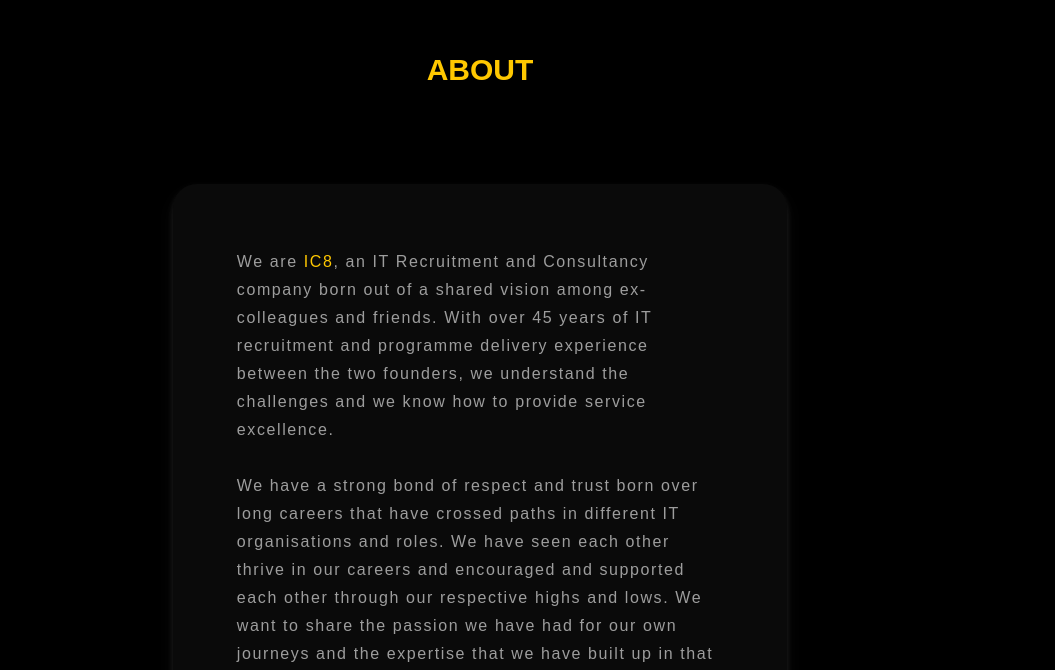
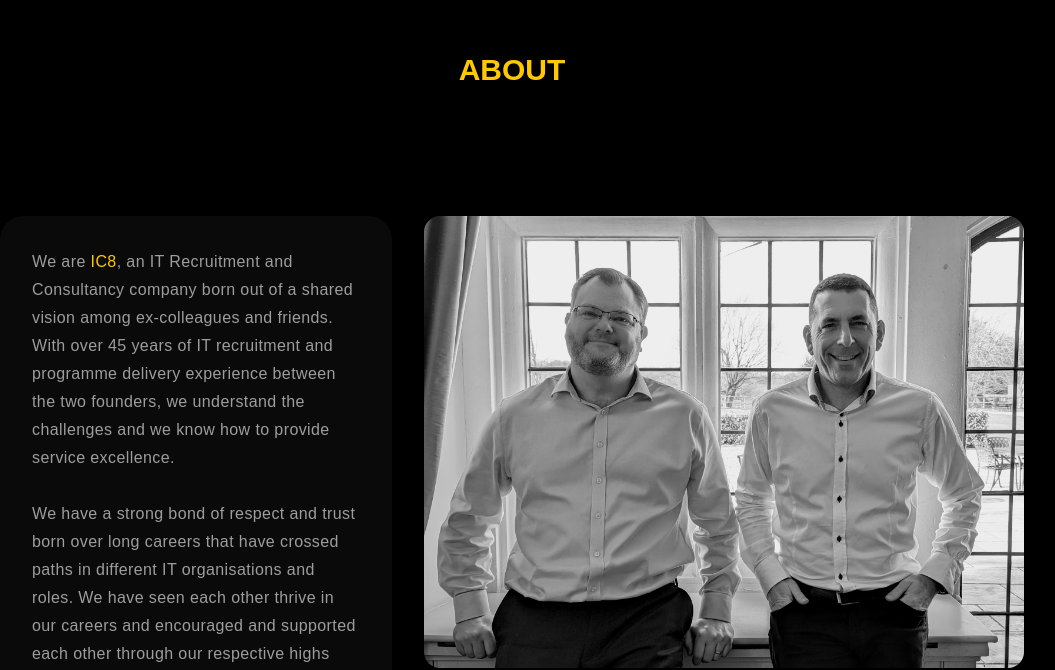
Before and after one commit to technologyconsulting/ic8-production, a Next.js app: page / in a window 1280 px wide. Shown: the part 3272-3942 px from the top of the page, without its empty margins (128-1183 px from the left). Built offline with nearby package versions, Linux system fonts and the light colour scheme; no server answers.

Commit message:
styling: people images and services text colour

```diff
--- a/package.json
+++ b/package.json
@@ -28,6 +28,7 @@
     "nodemailer": "^6.9.8",
     "react": "^18",
     "react-dom": "^18",
+    "react-icons": "^5.0.1",
     "tailwind-merge": "^2.2.0",
     "tailwindcss-animate": "^1.0.7",
     "vaul": "^0.8.0"
--- a/src/app/page.tsx
+++ b/src/app/page.tsx
@@ -44,7 +44,7 @@
         <section className="flex min-h-fit flex-col gap-4 md:items-center md:gap-12 lg:my-12 xl:my-0 xl:mt-12 xl:h-fit xl:flex-row xl:gap-8 xl:rounded-s-full xl:border-none landscape:gap-0 landscape:md:gap-12">
           {/* NAME & IMAGE */}
           <div className="flex h-full flex-col md:flex-row md:items-center md:gap-12 xl:w-3/6 xl:flex-row xl:justify-between xl:gap-4 xl:rounded-e-full xl:rounded-l-xl xl:border-none xl:bg-neutral-950 xl:drop-shadow-white landscape:flex-row">
-            <div className="flex w-full flex-col justify-center text-center md:mt-4 md:text-right xl:w-3/5 xl:text-right landscape:sm:w-2/4 landscape:sm:text-right ">
+            <div className="flex w-full flex-col justify-center text-center md:mt-4 md:w-3/6 md:text-right xl:w-3/5 xl:text-right landscape:sm:w-2/4 landscape:sm:text-right ">
               <h1 className="text-4xl font-bold text-white xl:text-6xl landscape:text-4xl">
                 Spencer
               </h1>
@@ -55,7 +55,7 @@
                 CO-FOUNDER
               </h1>
             </div>
-            <div className="mx-auto mt-8 flex w-2/5 justify-center md:w-3/5 xl:mx-0 xl:ml-4 xl:mt-0 xl:w-48 landscape:sm:mx-8 landscape:sm:mt-0 landscape:sm:w-1/6 landscape:md:w-2/5 landscape:xl:w-48 landscape:xl:p-2">
+            <div className="mx-auto mt-8 flex w-2/5 justify-center md:mx-0 md:w-1/5 xl:mx-0 xl:ml-4 xl:mt-0 xl:w-48 landscape:sm:mx-8 landscape:sm:mt-0 landscape:sm:w-1/6 landscape:md:w-1/5 landscape:xl:w-48 landscape:xl:p-2">
               <Image
                 src="/ss-circle.png"
                 alt="Picture of Spencer Shalka, Co-founder of IC8"
@@ -97,17 +97,17 @@
             </p>
           </div>
           {/* NAME & IMAGE */}
-          <div className="flex h-full flex-col-reverse md:flex-row md:items-center md:gap-12 xl:w-3/6 xl:flex-row xl:justify-between xl:gap-4 xl:rounded-e-2xl xl:rounded-s-full xl:border-none xl:bg-neutral-950 xl:drop-shadow-white landscape:flex-row">
-            <div className="mx-auto mt-8 flex w-2/5 justify-center md:w-3/5 xl:mx-0 xl:ml-4 xl:mt-0 xl:w-48 landscape:sm:mx-8 landscape:sm:mt-0 landscape:sm:w-1/6 landscape:md:w-2/5 landscape:xl:w-48 landscape:xl:p-2">
+          <div className="flex h-full flex-col-reverse md:flex-row md:items-center md:justify-end md:gap-12 xl:w-3/6 xl:flex-row xl:justify-between xl:gap-4 xl:rounded-e-2xl xl:rounded-s-full xl:border-none xl:bg-neutral-950 xl:drop-shadow-white landscape:flex-row">
+            <div className="mx-auto mt-8 flex w-2/5 justify-center md:mx-0 md:w-1/5  xl:mx-0 xl:ml-4 xl:mt-0 xl:w-48 landscape:sm:mx-8 landscape:sm:mt-0 landscape:sm:w-1/6 landscape:md:w-1/5 landscape:xl:w-48 landscape:xl:p-2">
               <Image
                 src="/th-circle.png"
                 alt="Picture of Tim Hathaway, Co-founder of IC8"
                 width={500}
                 height={500}
-                className="xl:mr-12"
+                className="rounded-full border xl:mr-12"
               />
             </div>
-            <div className="flex w-full flex-col justify-center text-center md:mt-4 md:text-left xl:ml-4 xl:w-3/5 xl:text-left landscape:sm:w-2/4 landscape:sm:text-left">
+            <div className="flex w-full flex-col justify-center text-center md:mt-4 md:w-3/6 md:text-left xl:ml-4 xl:w-3/5 xl:text-left landscape:sm:w-2/4 landscape:sm:text-left">
               <h1 className="text-4xl font-bold text-white xl:text-6xl landscape:text-4xl">
                 Tim
               </h1>
@@ -128,17 +128,20 @@
       {/* ABOUT & CONTACT US */}
       <section className=" m-auto flex w-full min-w-20 max-w-screen-xl flex-col items-center justify-center bg-black bg-cover px-8 text-center text-ic8 md:w-4/5 xl:w-full xl:flex-row xl:px-0">
         {/* ABOUT */}
-        <section className=" h-full w-full pt-12 xl:mr-16 xl:w-3/5">
+        <section className=" h-full w-full pt-12">
+          {/* <section className=" h-full w-full pt-12 xl:mr-16 xl:w-3/5"> */}
           {/* TITLE */}
           <h2
             id="about"
-            className="scroll-mt-24 text-center text-2xl font-bold md:scroll-mt-40 md:text-3xl xl:mb-24 xl:text-center"
+            className="scroll-mt-24 text-center text-2xl font-bold md:scroll-mt-40 md:text-3xl xl:mb-32 xl:text-center"
           >
             ABOUT
           </h2>
-          <p className="md:w-5/5 xl:text-md my-8 text-center leading-7 tracking-widest text-white text-opacity-60 md:m-auto md:mb-8 md:mt-20 md:rounded-3xl md:bg-neutral-950 md:p-10  md:drop-shadow-white xl:my-8 xl:w-full xl:bg-neutral-950 xl:p-16 xl:text-left xl:drop-shadow-white">
-            We are <span className="text-ic8 text-opacity-100">IC8</span>, an IT
-            Recruitment and Consultancy company born out of a shared vision
+          <div className="mt-12 flex flex-col items-center lg:gap-8 xl:flex-row xl:items-start">
+            {/* <p className="md:w-5/5 xl:text-md my-8 text-center leading-7 tracking-widest text-white text-opacity-60 md:m-auto md:mb-8 md:mt-20 md:rounded-3xl md:bg-neutral-950 md:p-10  md:drop-shadow-white  xl:my-8 xl:w-full xl:bg-neutral-950 xl:p-16 xl:text-left xl:drop-shadow-white"> */}
+            <p className="mb-8 rounded-3xl p-2 text-left leading-7 tracking-wide text-white text-opacity-60 lg:mb-0 lg:bg-neutral-950 lg:p-8">
+              We are <span className="text-ic8 text-opacity-100">IC8</span>, an
+              IT Recruitment and Consultancy company born out of a shared vision
               among ex-colleagues and friends. With over 45 years of IT
               recruitment and programme delivery experience between the two
               founders, we understand the challenges and we know how to provide
@@ -146,31 +149,40 @@
               <br />
               <br />
               We have a strong bond of respect and trust born over long careers
-            that have crossed paths in different IT organisations and roles. We
-            have seen each other thrive in our careers and encouraged and
-            supported each other through our respective highs and lows. We want
-            to share the passion we have had for our own journeys and the
+              that have crossed paths in different IT organisations and roles.
+              We have seen each other thrive in our careers and encouraged and
+              supported each other through our respective highs and lows. We
+              want to share the passion we have had for our own journeys and the
               expertise that we have built up in that time, with our clients and
               candidates.
               <br />
               <br />
               Our recruitment process is designed to be efficient, effective and
-            tailored to your specific needs. We understand that every client and
-            every candidate is unique and we take the time to understand both
-            sets of requirements and expectations to ensure the perfect fit for
-            the role.
+              tailored to your specific needs. We understand that every client
+              and every candidate is unique and we take the time to understand
+              both sets of requirements and expectations to ensure the perfect
+              fit for the role.
               <br />
               <br />
               Our consultancy services are focused on delivering value. We work
-            with our clients to identify areas of improvement, where we provide
-            them with the necessary tools and resources to achieve their goals.
-            Our consultants have a wealth of experience in a variety of complex
-            sectors and are dedicated to delivering results. We are committed to
-            building long-term relationships with our clients and candidates. We
-            believe that trust and respect are the foundation of any successful
-            relationship; we strive to earn the trust and respect of everyone we
-            work with.
+              with our clients to identify areas of improvement, where we
+              provide them with the necessary tools and resources to achieve
+              their goals. Our consultants have a wealth of experience in a
+              variety of complex sectors and are dedicated to delivering
+              results. We are committed to building long-term relationships with
+              our clients and candidates. We believe that trust and respect are
+              the foundation of any successful relationship; we strive to earn
+              the trust and respect of everyone we work with.
             </p>
+            <Image
+              src="/together.jpg"
+              alt="Spencer & Tim standing next to a window"
+              width={600}
+              height={250}
+              style={{ objectFit: "contain" }}
+              className="rounded-2xl"
+            />
+          </div>
         </section>
       </section>
     </main>
```
Also changed, not shown: src/components/Services/index.tsx (+7 -3 lines), public/together.jpg (added), 1 other file (tests, documents, lock files or other folders). Lines whose indentation alone changed are shown as unchanged.
